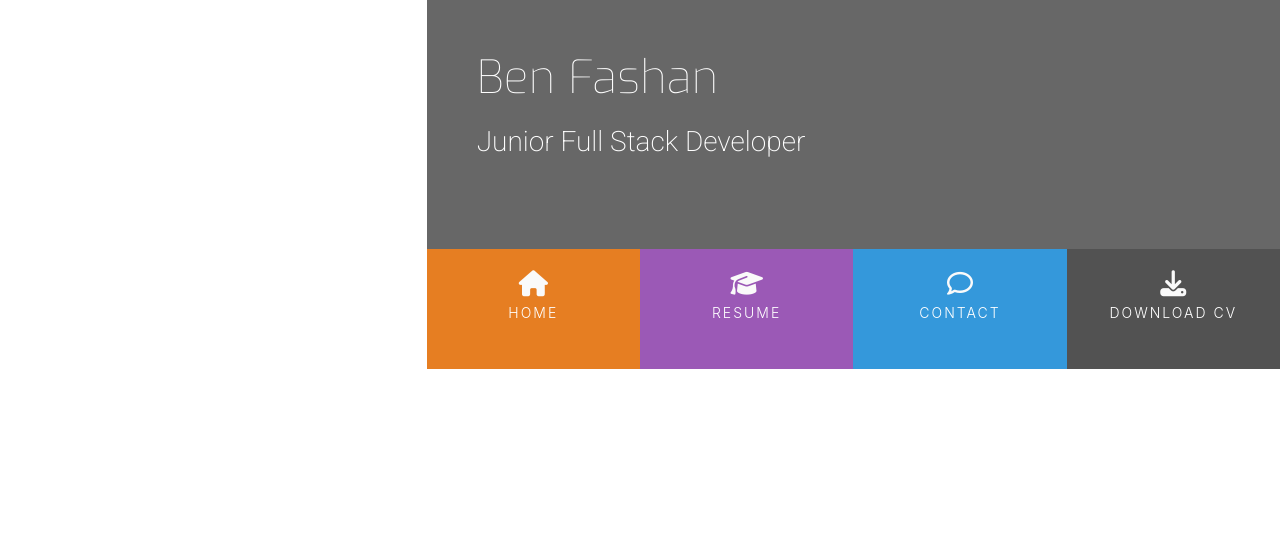
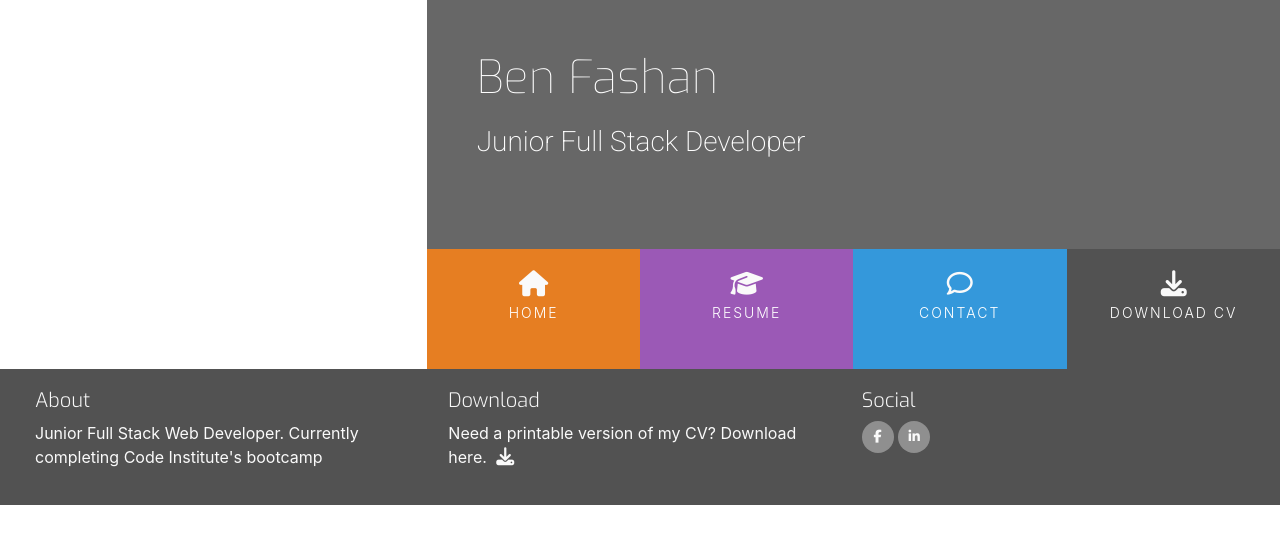
Before and after one commit to BenFash/Resume-Project, a plain HTML site: page index.html in a window 1280 px wide. Drawn offline with nearby package versions, Linux system fonts and the light colour scheme.

Commit message:
add: footer

```diff
--- a/assets/css/style.css
+++ b/assets/css/style.css
@@ -20,6 +20,29 @@
 
 .ui-menu-color-download {
     background-color: #525252;
+}
+
+/* ------------------------------------------ Speical padding/margin/text*/
+
+h1,
+h2,
+h3,
+h4 {
+    margin: 0;
+}
+
+.uppercaser {
+    text-transform: uppercase;
+}
+
+.general-sub {
+    font-family: "Exo", sans-serif;
+    font-weight: 300;
+    color: #fafafa;
+}
+
+.inline-block{
+    display: inline-block;
 }
 
 /* ------------------------------------------ Heading */
@@ -56,7 +79,7 @@ header {
     font-size: 28px;
     margin-top: 20px;
     margin-bottom: 90px;
-    color:#fff
+    color: #fff
 }
 
 .list-inline-item:not(:last-child) {
@@ -65,6 +88,10 @@ header {
 
 .menucontainer {
     font-size: 0;
+}
+
+#nav {
+    margin: 0;
 }
 
 #nav li {
@@ -102,3 +129,64 @@ header {
     font-weight: 300;
     letter-spacing: 2px;
 }
+
+/* ------------------------------------------ Hover.css */
+
+.hvr-sweep-to-bottom:before {
+    background-color: rgba(0, 0, 0, 0.2);
+    height: 120px;
+
+}
+
+
+/* ------------------------------------------ Footer */
+
+footer {
+    background-color: #525252;
+    color: #fafafa;
+    min-height: 120px;
+    margin: 0;
+}
+
+.cv-pdf i {
+    font-size: 18px;
+    color: #fafafa;
+    text-align: center;
+    padding-left: 5px;
+    transition: all 0.35s ease-in-out;
+    -moz-transition: all 0.35s ease-in-out;
+    -webkit-transition: all 0.35s ease-in-out;
+    -o-transition: all 0.35s ease-in-out;
+}
+
+.cv-pdf i:hover {
+    color: #e84610;
+}
+
+.social-links {
+    padding-bottom: 15px;
+}
+
+.social-links li a i {
+    width: 32px;
+    height: 32px;
+    padding: 12px 0;
+    border-radius: 50%;
+    font-size: 13px;
+    line-height: 7px;
+    text-align: center;
+    color: #fafafa;
+    background: #8f8f8f;
+    transition: all 0.35s ease-in-out;
+    -moz-transition: all 0.35s ease-in-out;
+    -webkit-transition: all 0.35s ease-in-out;
+    -o-transition: all 0.35s ease-in-out;
+}
+
+.social-links li a i:hover {
+    background-color: #e84610;
+}
+
+#footer-details {
+    padding: 20px;
+}
--- a/index.html
+++ b/index.html
@@ -1,13 +1,18 @@
 <!DOCTYPE html>
 <html lang="en">
+
 <head>
     <meta charset="UTF-8">
     <meta name="viewport" content="width=device-width, initial-scale=1.0">
-    <link rel="stylesheet" href="https://cdn.jsdelivr.net/npm/bootstrap@4.6.2/dist/css/bootstrap.min.css" integrity="sha384-xOolHFLEh07PJGoPkLv1IbcEPTNtaed2xpHsD9ESMhqIYd0nLMwNLD69Npy4HI+N" crossorigin="anonymous">
+    <link rel="stylesheet" href="https://cdn.jsdelivr.net/npm/bootstrap@4.6.2/dist/css/bootstrap.min.css"
+        integrity="sha384-xOolHFLEh07PJGoPkLv1IbcEPTNtaed2xpHsD9ESMhqIYd0nLMwNLD69Npy4HI+N" crossorigin="anonymous">
     <script src="https://kit.fontawesome.com/247c7def27.js" crossorigin="anonymous"></script>
+    <link rel="stylesheet" href="https://cdnjs.cloudflare.com/ajax/libs/hover.css/2.1.1/css/hover-min.css"
+        type="text/css" />
     <link rel="stylesheet" href="assets/css/style.css" type="text/css">
     <title>Ben</title>
 </head>
+
 <body>
     <header>
         <div class="row no-gutters">
@@ -25,16 +30,20 @@
                     <div class="col">
                         <ul id="nav" class="list-inline menucontainer">
                             <li class="col-6 col-sm-3 ui-menu-color-home list-inline-item menuitem">
-                                <a href="#"><i class="fa fa-home" aria-hidden="true"></i><span>Home</span></a>
+                                <a href="#" class="hvr-sweep-to-bottom"><i class="fa fa-home"
+                                        aria-hidden="true"></i><span>Home</span></a>
                             </li>
                             <li class="col-6 col-sm-3 ui-menu-color-resume list-inline-item menuitem">
-                                <a href="#"><i class="fa fa-graduation-cap" aria-hidden="true"></i><span>Resume</span></a>
+                                <a href="#" class="hvr-sweep-to-bottom"><i class="fa fa-graduation-cap"
+                                        aria-hidden="true"></i><span>Resume</span></a>
                             </li>
                             <li class="col-6 col-sm-3 ui-menu-color-contact list-inline-item menuitem">
-                                <a href="#"><i class="fa fa-comment-o" aria-hidden="true"></i><span>Contact</span></a>
+                                <a href="#" class="hvr-sweep-to-bottom"><i class="fa fa-comment-o"
+                                        aria-hidden="true"></i><span>Contact</span></a>
                             </li>
                             <li class="col-6 col-sm-3 ui-menu-color-download list-inline-item menuitem">
-                                <a href="#"><i class="fa fa-download" aria-hidden="true"></i><span>Download CV</span></a>
+                                <a href="#" class="hvr-sweep-to-bottom"><i class="fa fa-download"
+                                        aria-hidden="true"></i><span>Download CV</span></a>
                             </li>
                         </ul>
                     </div>
@@ -46,8 +55,42 @@
     <section>
 
     </section>
-    <footer>
+    <footer class="container-fluid">
+        <div id="footer-details" class="row">
+            <div class="col-sm-4">
+                <h5 class="uppercase general-sub">About</h5>
+                <p class="inline-block">Junior Full Stack Web Developer. Currently completing Code Institute's bootcamp
+                </p>
+            </div>
+            <div class="col-sm-4">
+                <h5 class="uppercase general-sub">Download</h5>
+                <p class="inline-block">Need a printable version of my CV? Download here.
+                     <a href="#" target="_blank" class="cv-pdf">
+                        <i class="fa fa-download" aria-hidden="true"></i>
+                        <span class="sr-only">Download link</span>
+
+                    </a></p>
+            </div>
+            <div class="col-sm-4">
+                <h5 class="uppercase general-sub">Social</h5>
+                <ul class="list-inline social-links">
+                    <li class="list-inline-item">
+                        <a target="_blank" href="#">
+                            <i class="fa fa-facebook" aria-hidden="true"></i>
+                            <span class="sr-only">Facebook</span>
+                        </a>
+                    </li>
+                    <li class="list-inline-item">
+                        <a target="_blank" href="#">
+                            <i class="fa fa-linkedin" aria-hidden="true"></i>
+                            <span class="sr-only">Linkedin</span>
+                        </a>
+                    </li>
+                </ul>
+            </div>
+        </div>
 
     </footer>
 </body>
+
 </html>
```
